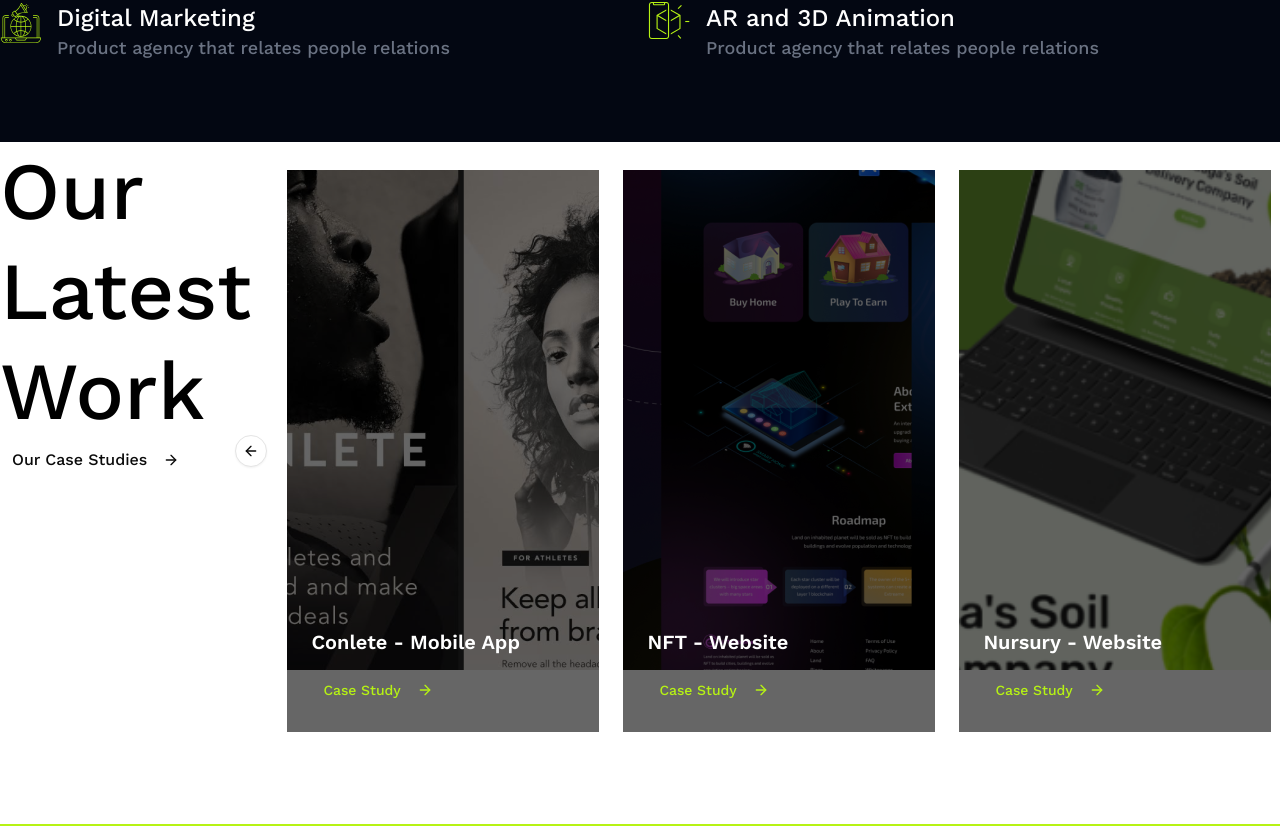
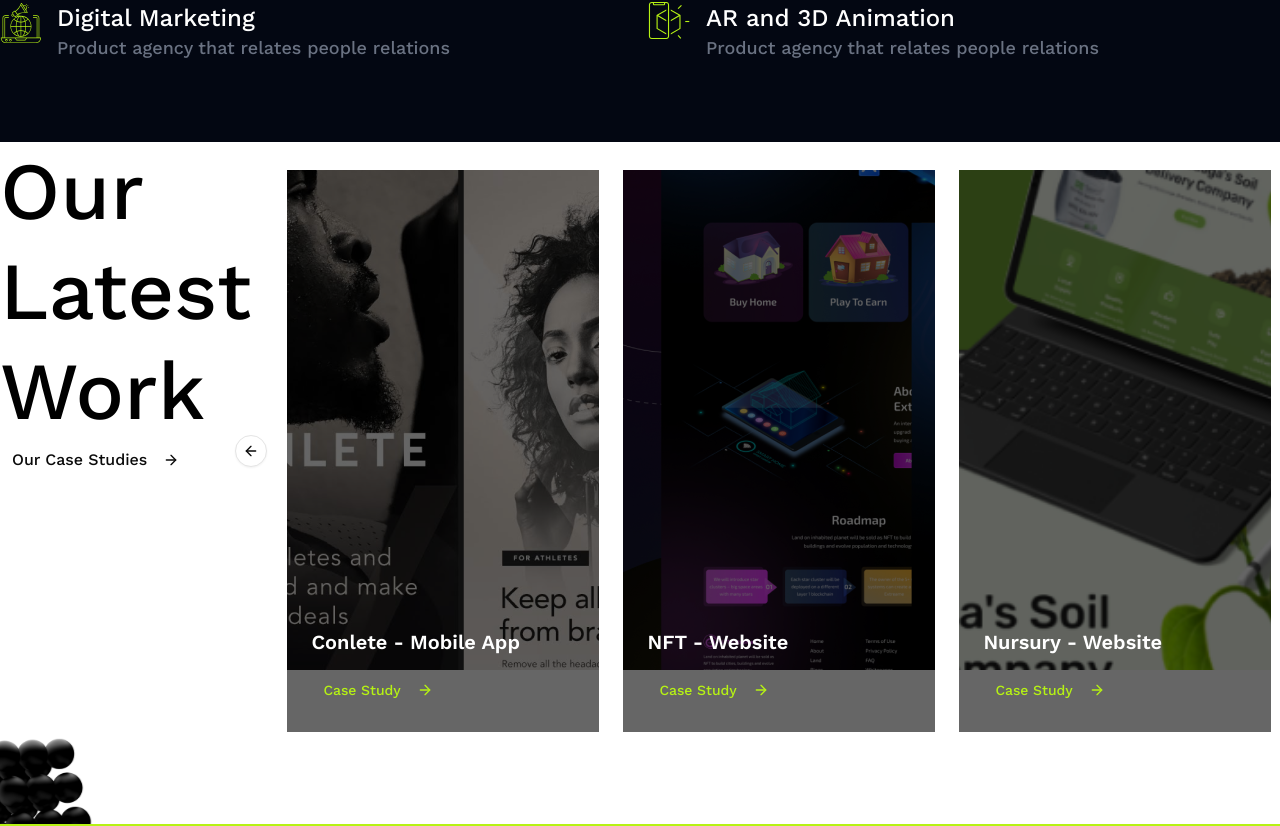
Before and after one commit to abdulkadershohan/onend, a React (Vite) app: page / in a window 1280 px wide. Shown: the part 2358-3184 px from the top of the page. Built offline with nearby package versions, Linux system fonts and the light colour scheme.

Commit message:
refactor Work section; adjust image positioning for improved layout

```diff
--- a/src/section/work/index.tsx
+++ b/src/section/work/index.tsx
@@ -55,9 +55,9 @@ const data: IData[] = [
 ];
 export default function Work() {
     return (
-        <section id="work" >
+        <section id="work" className="relative" >
             <div className="container mx-auto  lg:w-7xl">
-                <div className="grid md:grid-cols-[1fr_1fr] gap-4 px-2 md:px-0 relative  ">
+                <div className="grid md:grid-cols-[1fr_1fr] gap-4 px-2 md:px-0   ">
                     <div className="">
                         <h1 className="text-3xl md:text-[5.0625rem] font-medium text-[#000] leading-[6.25rem]  ">
                             Our Latest Work
@@ -65,11 +65,7 @@ export default function Work() {
                         <Button variant={"ghost"} className=" cursor-pointer text-base ">
                             Our Case Studies <ArrowRight className="ml-2" />
                         </Button>
-                        <img
-                            src={sphere_Matrix}
-                            alt="sphere"
-                            className="absolute -left-35 -bottom-20 h-[200px] w-[200px] hidden md:block z-10"
-                        />
+
                     </div>
                     <div className="w-full max-w-5xl md:max-w-3xl xl:max-w-5xl mx-auto px-4 pb-0 md:pb-16">
                         <Carousel
@@ -157,6 +153,12 @@ export default function Work() {
                     </div>
                 </div>
             </div>
+            <img
+                src={sphere_Matrix}
+                alt="sphere"
+                className="absolute bottom-80 -left-10 h-[200px] w-[200px] hidden md:block z-10"
+
+            />
         </section>
     );
 }
```
